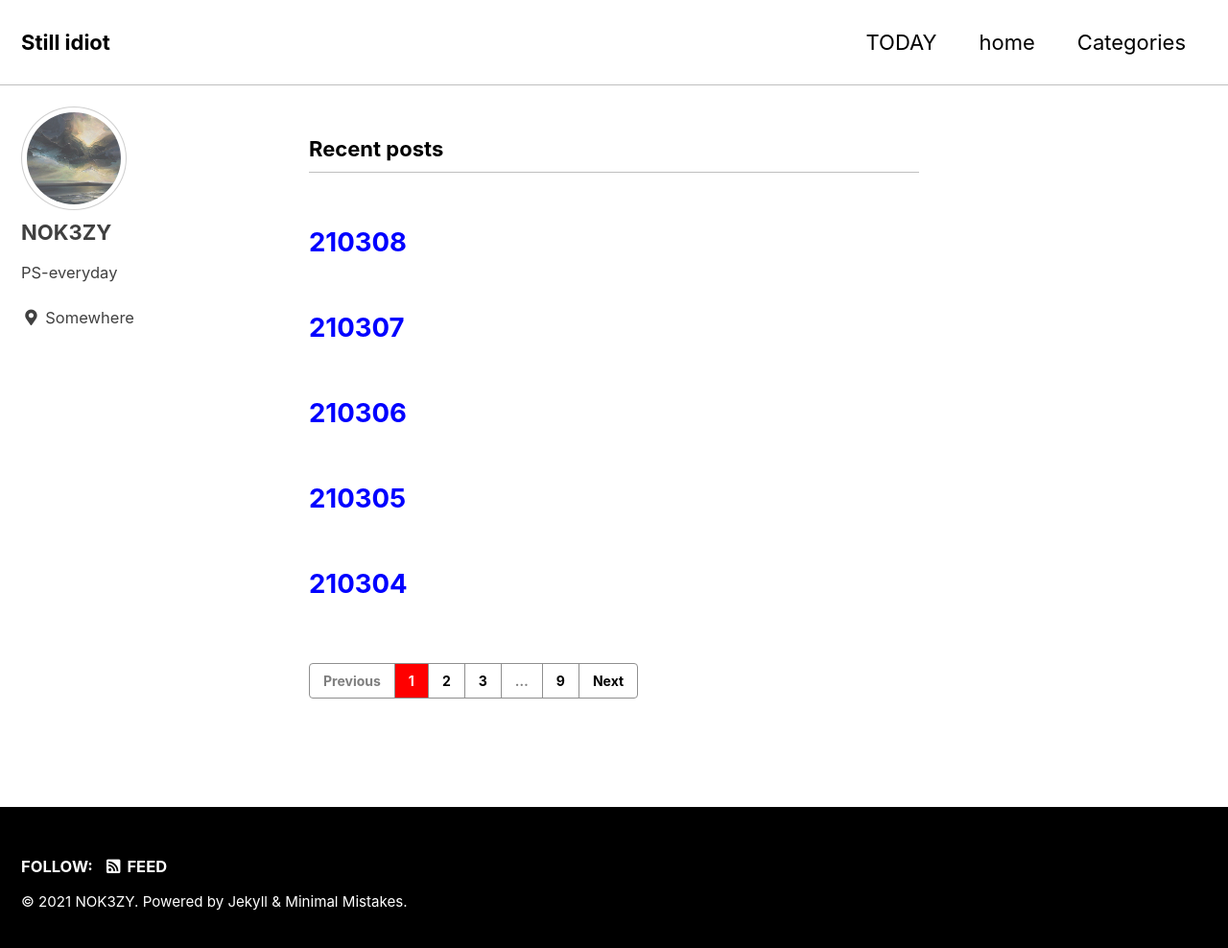
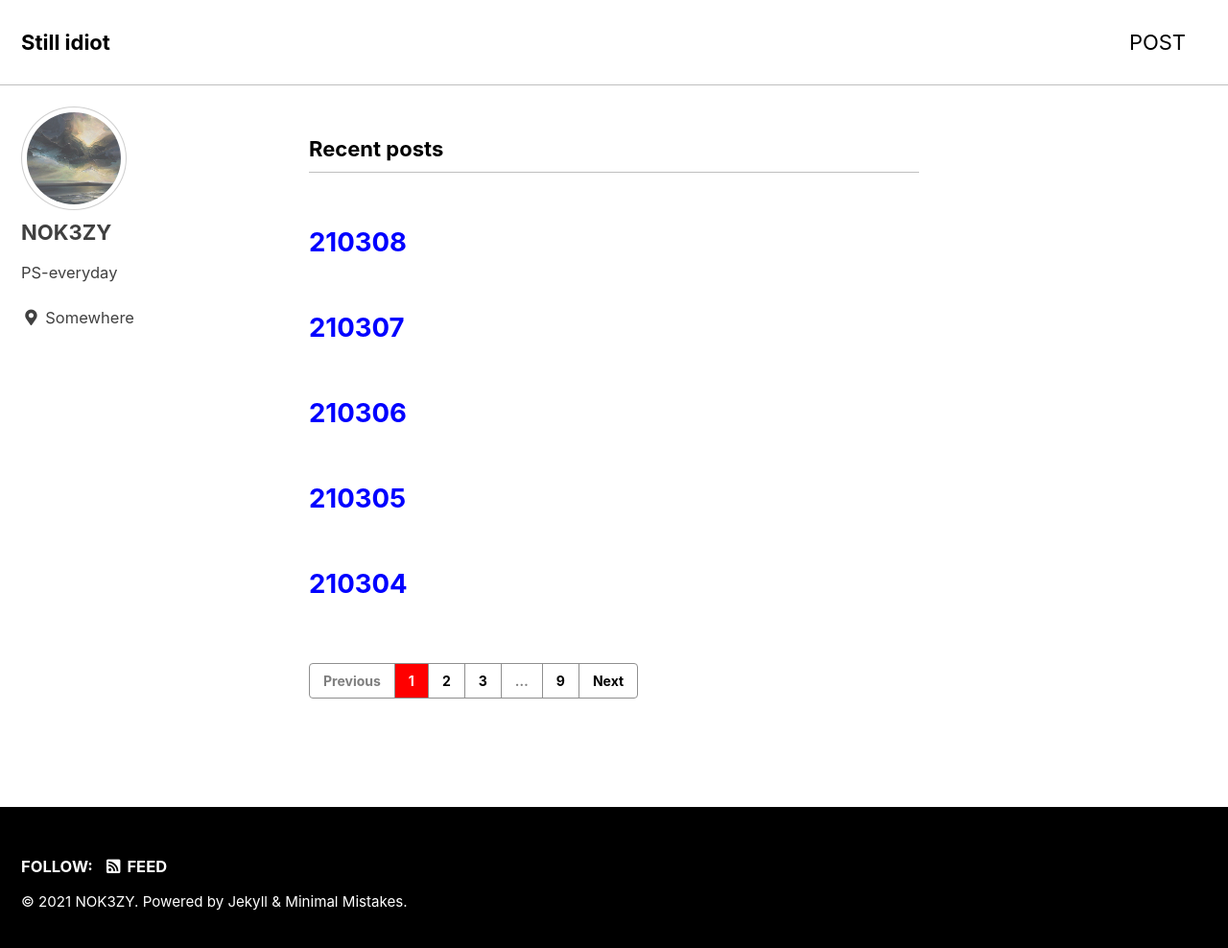
Before and after one commit to nok3zy/nok3zy.github.io, a Jekyll site: the page built from index.html, in a window 1280 px wide and 996 px high. Shown: the top 988 px of the window at 96% size. Built offline with Jekyll 4.4.1, drawn with Linux system fonts in a browser that asks for light colours; cached includes are drawn as plain includes; the list of posts is cut into pages by our own code.

Commit message:
eliminate nav

```diff
--- a/_data/navigation.yml
+++ b/_data/navigation.yml
@@ -4,11 +4,11 @@ main:
   #   url: https://mmistakes.github.io/minimal-mistakes/docs/quick-start-guide/
   # - title: "About"
   #   url: https://mmistakes.github.io/minimal-mistakes/about/
-  - title: "TODAY"
-    url: /today/
-  - title: "home"
-    url: /home/
+  # - title: "TODAY"
+  #   url: /today/
+  # - title: "home"
+  #   url: /home/
   # - title: "Collections"
   #   url: /collection-archive/
-  - title: "Categories"
-    url: /categories/
+  - title: "POST"
+    url: /post/
--- a/_pages/categories.md
+++ b/_pages/categories.md
@@ -1,6 +1,6 @@
 ---
-title: "Posts by Category"
+title: "Posts"
 layout: categories
-permalink: /categories/
+permalink: /post/
 author_profile: true
 ---
```
